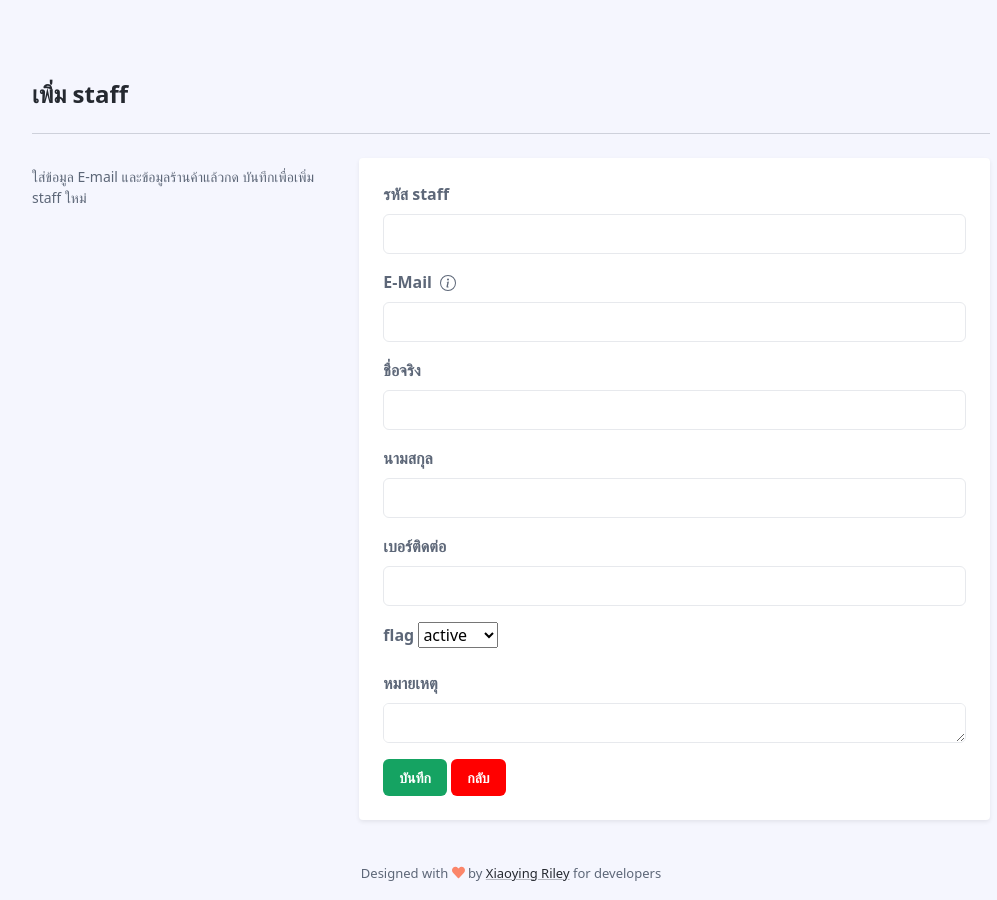
After one commit to cheprad/aiqtweb_update_member, a PHP site: page /staff_add.php in a window 1280 px wide. The commit adds this page. Shown: the whole page, without its empty margins (254-1251 px from the left). Run offline with PHP 8.4, Linux system fonts and the light colour scheme; some libraries are stand-ins or nearby versions.

Commit message:
หน้าเพิ่มข้อมูล staff เสร็จ

```diff
--- a/staff.php
+++ b/staff.php
@@ -77,7 +77,7 @@
 												<div class="row g-2 justify-content-start justify-content-md-end align-items-center">
 
 													<div class="col-auto">
-														<a class="btn app-btn-secondary" href="adduserpro.php">
+														<a class="btn app-btn-secondary" href="staff_add.php">
 															<svg width="1em" height="1em" viewBox="0 0 16 16" class="bi bi-download me-1" fill="currentColor" xmlns="http://www.w3.org/2000/svg">
 															<path fill-rule="evenodd" d="M.5 9.9a.5.5 0 0 1 .5.5v2.5a1 1 0 0 0 1 1h12a1 1 0 0 0 1-1v-2.5a.5.5 0 0 1 1 0v2.5a2 2 0 0 1-2 2H2a2 2 0 0 1-2-2v-2.5a.5.5 0 0 1 .5-.5z"></path>
 															<path fill-rule="evenodd" d="M7.646 11.854a.5.5 0 0 0 .708 0l3-3a.5.5 0 0 0-.708-.708L8.5 10.293V1.5a.5.5 0 0 0-1 0v8.793L5.354 8.146a.5.5 0 1 0-.708.708l3 3z"></path>
--- /dev/null
+++ b/staff_add.php
@@ -0,0 +1,126 @@
+<?php
+ session_start();
+?>
+<!DOCTYPE html>
+<html lang="en">
+<head>
+    <title>Dealer - Admin dashboard</title>
+
+    <!-- Meta -->
+    <meta charset="utf-8">
+    <meta http-equiv="X-UA-Compatible" content="IE=edge">
+    <meta name="viewport" content="width=device-width, initial-scale=1.0">
+
+    <meta name="description" content="Dealer - Admin dashboard">
+    <meta name="author" content="Xiaoying Riley at 3rd Wave Media">
+    <link rel="shortcut icon" href="favicon.ico">
+
+    <!-- FontAwesome JS-->
+    <script defer src="assets/plugins/fontawesome/js/all.min.js"></script>
+
+    <!-- App CSS -->
+    <link id="theme-style" rel="stylesheet" href="assets/css/portal.css">
+
+</head>
+
+<body class="app">
+
+
+    <div class="app-wrapper">
+
+	    <div class="app-content pt-3 p-md-3 p-lg-4">
+		    <div class="container-xl">
+			    <h1 class="app-page-title">เพิ่ม staff</h1>
+				<?php
+					include('success.php');
+					check_text_success();
+				?>
+			    <hr class="mb-4">
+                <div class="row g-4 settings-section">
+	                <div class="col-12 col-md-4">
+		                <h3 class="section-title"></h3>
+		                <div class="section-intro">
+
+						ใส่ข้อมูล E-mail และข้อมูลร้านค้าแล้วกด บันทึกเพื่อเพิ่ม staff ใหม่</div>
+	                </div>
+
+	                <div class="col-12 col-md-8">
+		                <div class="app-card app-card-settings shadow-sm p-4">
+
+						    <div class="app-card-body">
+							    <form class="settings-form" action="staff_add_db.php" method="post">
+                                    <div class="mb-3 ">
+									    <label for="setting-input-2" class="form-label">รหัส staff</label>
+									    <input  maxlength="3" name="s_id" type="text" class="form-control" id="setting-input-1" required>
+									</div>
+								    <div class="mb-3">
+
+									    <label for="setting-input-1" class="form-label">E-Mail<span class="ms-2" data-container="body" data-bs-toggle="popover" data-trigger="hover" data-placement="top" data-content="This is a Bootstrap popover example. You can use popover to provide extra info."><svg width="1em" height="1em" viewBox="0 0 16 16" class="bi bi-info-circle" fill="currentColor" xmlns="http://www.w3.org/2000/svg">
+  <path fill-rule="evenodd" d="M8 15A7 7 0 1 0 8 1a7 7 0 0 0 0 14zm0 1A8 8 0 1 0 8 0a8 8 0 0 0 0 16z"/>
+  <path d="M8.93 6.588l-2.29.287-.082.38.45.083c.294.07.352.176.288.469l-.738 3.468c-.194.897.105 1.319.808 1.319.545 0 1.178-.252 1.465-.598l.088-.416c-.2.176-.492.246-.686.246-.275 0-.375-.193-.304-.533L8.93 6.588z"/>
+  <circle cx="8" cy="4.5" r="1"/>
+</svg></span></label>
+									    <input  name="email" type="text" class="form-control" id="setting-input-1" required>
+
+									</div>
+                                    <div class="mb-3 ">
+									    <label for="setting-input-2" class="form-label">ชื่อจริง</label>
+									    <input  name="s_fname" type="text" class="form-control" id="setting-input-1" required>
+									</div>
+                                    <div class="mb-3 ">
+									    <label for="setting-input-2" class="form-label">นามสกุล</label>
+									    <input  name="s_lname" type="text" class="form-control" id="setting-input-1" required>
+									</div>
+                                    <div class="mb-3 ">
+									    <label for="setting-input-2" class="form-label">เบอร์ติดต่อ</label>
+									    <input  name="s_telnum" type="text" class="form-control" id="setting-input-1" required>
+									</div>
+                                    <!--  -->
+                                    <div class="mb-3 ">
+									    <label for="setting-input-2" class="form-label">flag</label>
+									    <select id="s_flag" name="s_flag">
+                                            <option value="A">active</option>
+                                            <option value="IA">inactive</option>
+                                        </select>
+                                    </div>
+                                    <!--  -->
+									<div class="mb-3 ">
+									    <label for="setting-input-2" class="form-label">หมายเหตุ</label>
+									    <textarea name="s_etc" type="text" class="form-control" id="setting-input-2" ma ></textarea>
+									</div>
+								    <?php
+											include('errors.php');
+											check_text_error();
+										?>
+									<button name="add_staff" type="submit" class="btn app-btn-primary" >บันทึก</button>
+									<a class="btn app-btn-primary" style="background: red;}"href="staff.php" >กลับ</a>
+							    </form>
+						    </div><!--//app-card-body-->
+
+						</div><!--//app-card-->
+	                </div>
+                </div><!--//row-->
+
+		    </div><!--//container-fluid-->
+	    </div><!--//app-content-->
+
+	    <footer class="app-footer">
+		    <div class="container text-center py-3">
+		         <!--/* This template is free as long as you keep the footer attribution link. If you'd like to use the template without the attribution link, you can buy the commercial license via our website: themes.3rdwavemedia.com Thank you for your support. :) */-->
+            <small class="copyright">Designed with <span class="sr-only">love</span><i class="fas fa-heart" style="color: #fb866a;"></i> by <a class="app-link" href="http://themes.3rdwavemedia.com" target="_blank">Xiaoying Riley</a> for developers</small>
+
+		    </div>
+	    </footer><!--//app-footer-->
+
+    </div><!--//app-wrapper-->
+
+
+    <!-- Javascript -->
+    <script src="assets/plugins/popper.min.js"></script>
+    <script src="assets/plugins/bootstrap/js/bootstrap.min.js"></script>
+
+    <!-- Page Specific JS -->
+    <script src="assets/js/app.js"></script>
+
+</body>
+</html>
```
Also changed, not shown: connect.php (+13 -13 lines), staff_add_db.php (added, +73 -0 lines).
